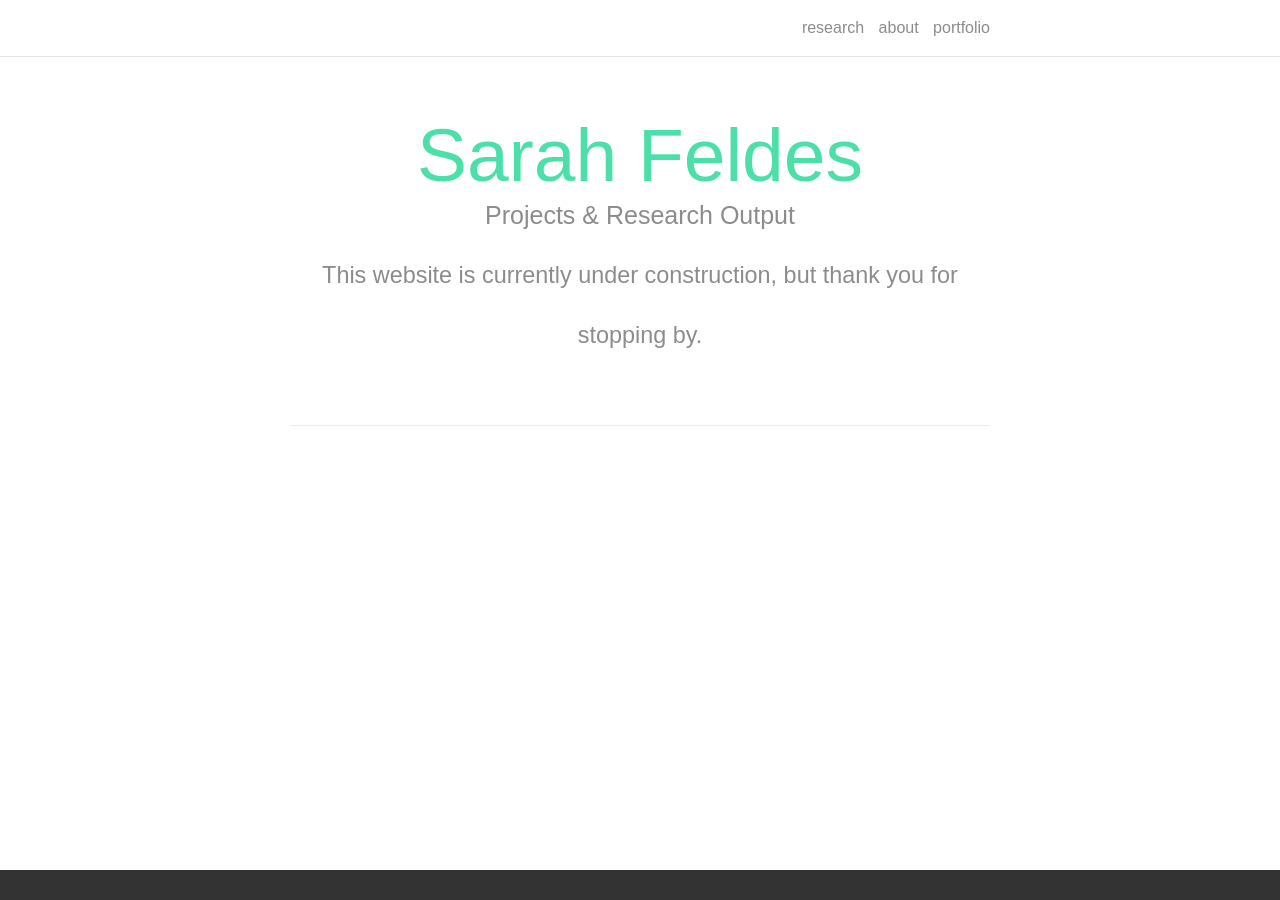
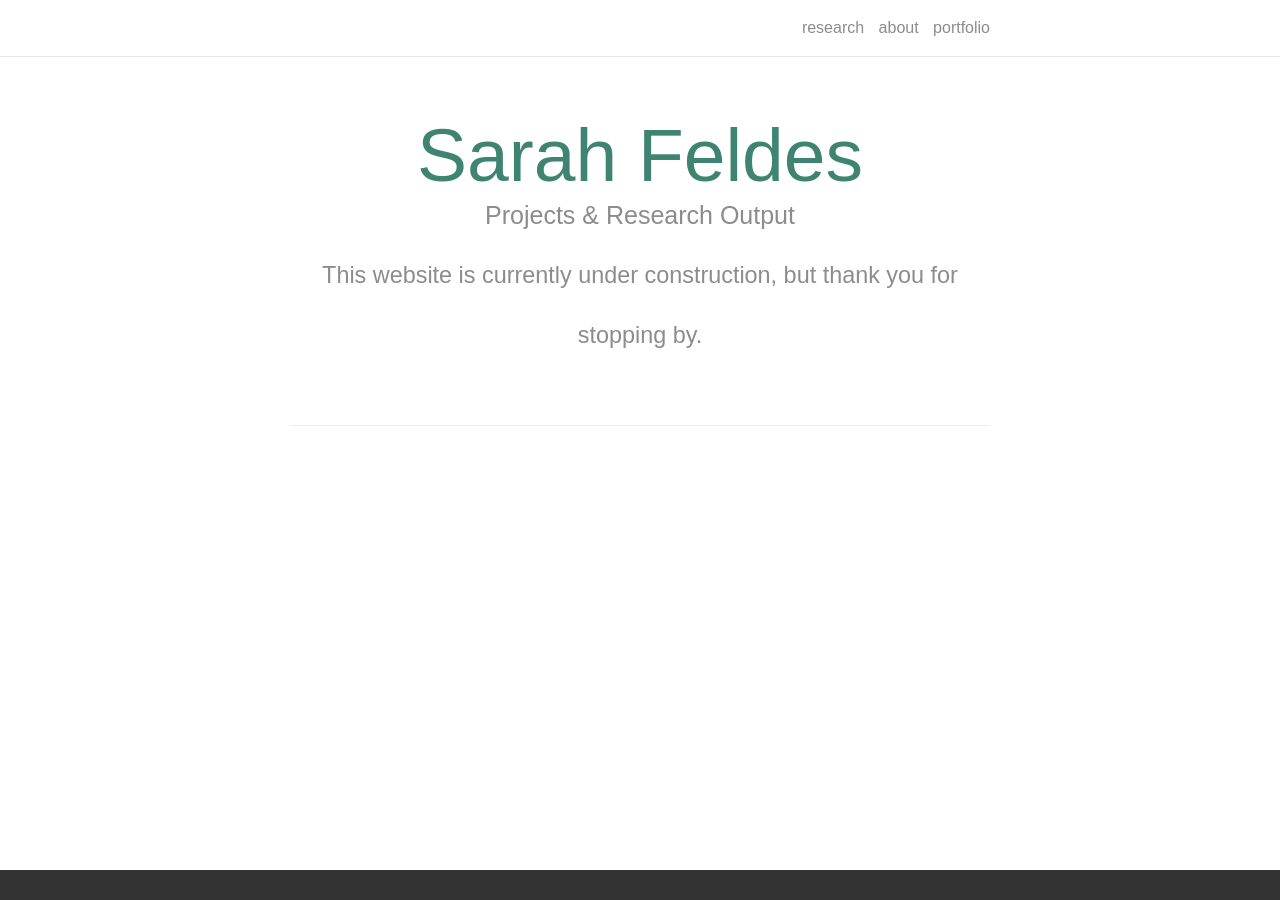
Before and after one commit to Sarah-HCEL/sarahfeldes.github.io, a Jekyll site: the page built from index.html, in a window 1280 px wide. Built offline with Jekyll 4.4.1, drawn with Linux system fonts in a browser that asks for light colours; nearby versions of some CDN libraries; Markdown is read by kramdown in place of the engine named in the settings; the list of posts is cut into pages by our own code.

Commit message:
Update _base.scss

```diff
--- a/_sass/_base.scss
+++ b/_sass/_base.scss
@@ -24,12 +24,13 @@
 $caption_color: #aaa;
 
 /* COLORS  */
-$red:  #EF4089;
-$orange: #FF9800;
-$blue: #003EBF;
-$green: #11D68B;
-$lime_green: #B7D12A;
+$red:  #8b1a00;
+$orange: #ff8a4f;
+$blue: #43439f;
+$green: #005c43;
 $purple: #8F6FFF;
+$brown: #1d1705;
+$pink: #98395a;
 
 
 $grey-color-dark: #333;   /* footer */
```
